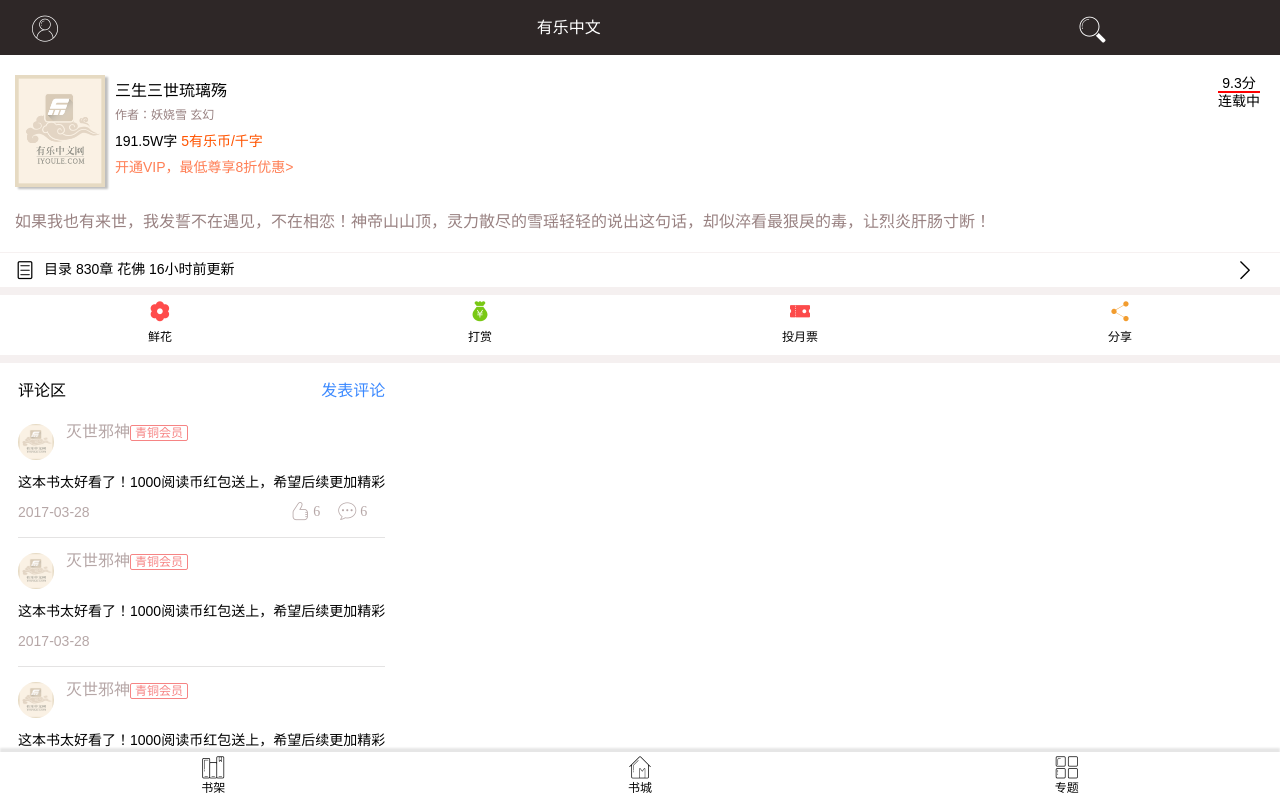
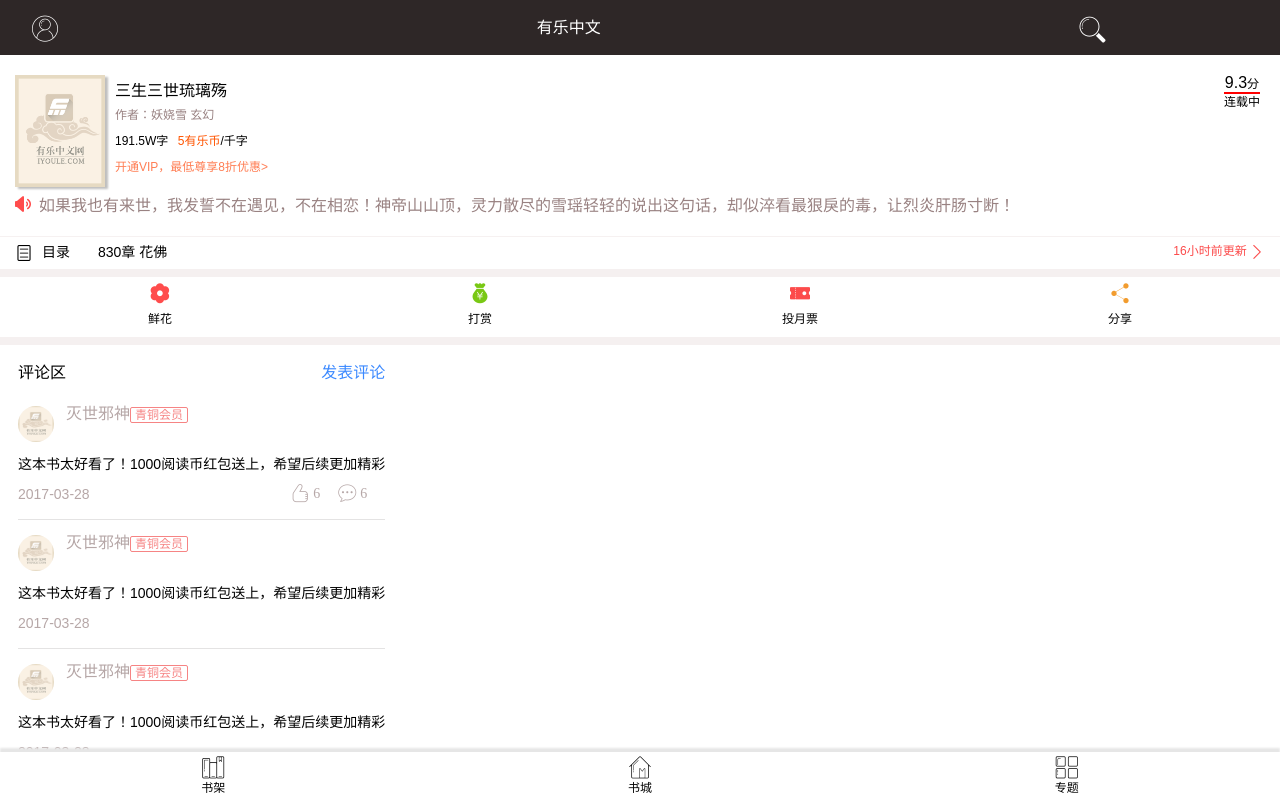
Before and after one commit to en-wode/iyoule-app, a Vue app: page /book in a window 1280 px wide. Shown: the top 798 px of the page. Built offline with nearby package versions, Linux system fonts and the light colour scheme; what mint-ui would draw is missing.

Commit message:
搜索页面

```diff
--- a/src/common/stylus/base.styl
+++ b/src/common/stylus/base.styl
@@ -102,6 +102,24 @@
         border-radius 2px
         font-size 12px
         padding 0px 4px
+      .user_vip
+        font-size 12px
+        border 1px solid #f68484
+        i
+          color white
+          background-color #f68484
+          font-style:normal
+          font-size 12px
+          padding 2px 4px
+      .user_author
+        font-size 14px
+        border-radius 2px
+        i
+          font-style:normal
+          color white
+          background-color #4587ff
+          font-size 12px
+          padding 2px 4px
     .comment_time
       color #b6a7a7
       font-size 14px
--- a/src/components/comment/comment.vue
+++ b/src/components/comment/comment.vue
@@ -2,14 +2,14 @@
     <div >
       <div class="lz border_bottom">
         <div class="comment">
-          <div class="ev_comment kuai ">
+          <div class="ev_comment kuai lz">
             <div class="tx">
               <img src="../../components/operation/baser_cover.png" alt="" width="36" height="36">
             </div>
             <div class="user_new">
               <span>灭世邪神</span>
+              <span class="user_lv">青铜会员</span>
               <span class="pl">楼主</span>
-              <span class="user_lv">青铜会员</span>
             </div>
             <p class="kuai">这本书太好看了！1000阅读币红包送上，希望后续更加精彩</p>
             <p class="comment_time">2017-03-28<i class="icon-zan fr"><span>6</span></i></p>
@@ -27,7 +27,7 @@
             <span class="user_lv">青铜会员</span>
           </div>
           <p class="kuai">这本书太好看了！1000阅读币红包送上，希望后续更加精彩</p>
-          <p class="comment_time">2017-03-28<i class="icon-comment fr"></i></p>
+          <p class="comment_time">2017-03-28<i class="icon-comment2 fr"></i></p>
         </div>
         <div class="ev_comment kuai">
           <div class="tx">
@@ -45,13 +45,11 @@
 </template>
 
 <style lang="stylus" rel="stylesheet/stylus" type="text/stylus" scoped>
-  .pl
-    color #3b89ff
-    font-size 12px
-  .user_lv
-    display block
-    margin-top 3px
-    width 48px
+  .ev_comment
+    border-bottom none
+    .pl
+      color #3b89ff
+      font-size 12px
 </style>
 
 <script type="text/ecmascript-6">
--- a/src/components/home-header/detail-header.vue
+++ b/src/components/home-header/detail-header.vue
@@ -88,6 +88,8 @@
             gift: '打赏',
             yuep: '月票',
             commentt: '书评区',
+            jin: '精华评论',
+            hot: '热门评论',
             warn: '章节报错',
             more: '更多设置'
           }
--- a/src/router/index.js
+++ b/src/router/index.js
@@ -18,6 +18,7 @@
 import catalog from '../views/catalog/catalog'
 import comment from '../components/comment/comment'
 import commentt from '../views/comment/commentt'
+import commentt2 from '../views/comment/commentt2'
 import book from '../views/book/book'
 import bookread from '../views/bookread/bookread'
 import warn from '../views/bookread/book-detail/warn'
@@ -88,6 +89,10 @@
         {
           path: '/commentt',
           component: commentt
+        },
+        {
+          path: '/commentt2',
+          component: commentt2
         },
         {
           path: '/catalog',
--- a/src/views/book/book.vue
+++ b/src/views/book/book.vue
@@ -7,18 +7,18 @@
       <div class="book_new">
         <h3>三生三世琉璃殇</h3>
         <p >作者：妖娆雪 玄幻</p>
-        <p>191.5W字 <span>5有乐币/千字</span></p>
+        <p>191.5W字   <span>5有乐币</span>/千字</p>
         <p>开通VIP，最低尊享8折优惠></p>
       </div>
       <div class="book_pf">
-        <p>9.3分</p>
+        <p><span>9.3</span>分</p>
         <p>连载中</p>
       </div>
-      <p class="brief">如果我也有来世，我发誓不在遇见，不在相恋！神帝山山顶，灵力散尽的雪瑶轻轻的说出这句话，却似淬看最狠戾的毒，让烈炎肝肠寸断！</p>
+      <p class="brief"><i class="icon-horn red"></i>如果我也有来世，我发誓不在遇见，不在相恋！神帝山山顶，灵力散尽的雪瑶轻轻的说出这句话，却似淬看最狠戾的毒，让烈炎肝肠寸断！</p>
     </div>
     <div class="border_bottom">
       <p class="latest_new" @click="$router.push({path:'/catalog',query:{book:'catalog'}})">
-        <i class="icon-consuming-records"></i>目录 <span>830章 花佛</span> 16小时前更新<span class="fr"> <i class="icon-arrow"></i></span>
+        <i class="icon-consuming-records"></i>目录 <span class="zhangjie">830章 花佛</span> <span class="fr">16小时前更新 <i class="icon-arrow"></i></span>
       </p>
     </div>
     <div class="border_bottom book_handle">
@@ -103,13 +103,14 @@
     .book_new
       display inline-block
       padding-left 100px
-      height 128px
+      height 112px
       padding-top 8px
       p
         line-height 26px
-        font-size 14px
+        font-size 12px
         span
           color #ff5400
+          margin-left 6px
       p:nth-child(2)
         color #998282
         font-size 12px
@@ -125,16 +126,21 @@
       position absolute
       right 20px
       top 20px
-      font-size 14px
+      font-size 12px
       p
         text-align center
         width auto
         line-height 16px
         &:first-child
           border-bottom 2px solid red
+        span
+          font-size 16px
     .brief
       color #998282
       line-height 22px
+      font-size 16px
+      i
+        margin-right 8px
   .book_handle
     display flex
     padding 6px 0
@@ -157,12 +163,17 @@
       padding 8px 16px
       font-size 14px
       width 100%
+      .zhangjie
+        margin-left 24px
+      .fr
+        font-size 12px
+        color #fc4b4b
       i
-        font-size 22px
+        font-size 14px
         vertical-align middle
-        &:first-child
-          font-size 18px
-          margin-right 10px
+      .icon-consuming-records
+        font-size 16px
+        margin-right 10px
   h1
     padding 12px 18px 0 18px
   .title
--- a/src/views/comment/commentt.vue
+++ b/src/views/comment/commentt.vue
@@ -18,8 +18,8 @@
       </div>
       <div class="com_hot border_bottom">
         <ul>
-          <li><span class="jin">精</span>精华评论（16）<span class="fr"><i class="icon-arrow"></i></span></li>
-          <li><span class="hot">热</span>热门评论（19）<span class="fr"><i class="icon-arrow"></i></span></li>
+          <li @click="$router.push({path:'/commentt2',query:{book:'jin'}})"><span class="jin">精</span>精华评论（16）<span class="fr"><i class="icon-arrow"></i></span></li>
+          <li @click="$router.push({path:'/commentt2',query:{book:'hot'}})"><span class="hot">热</span>热门评论（19）<span class="fr"><i class="icon-arrow"></i></span></li>
         </ul>
         <p class="comment_list" >
           <a href="">全部</a>
@@ -35,6 +35,10 @@
           <div class="user_new">
             <span>灭世邪神</span>
             <span class="user_lv">青铜会员</span>
+            <span class="user_vip">
+              <i>vip</i>
+            </span>
+            <span class="user_author"><i>作者</i></span>
           </div>
           <p class="kuai">这本书太好看了！1000阅读币红包送上，希望后续更加精彩</p>
           <p class="comment_time">2017-03-28</p>
--- /dev/null
+++ b/src/views/comment/commentt2.vue
@@ -0,0 +1,29 @@
+<template lang="html">
+    <div>
+      <div class="comment">
+        <div class="ev_comment kuai">
+          <div class="tx">
+            <img src="../../components/vertical-recommend/baser_cover.png" alt="" width="36" height="36">
+          </div>
+          <div class="user_new">
+            <span>灭世邪神</span>
+            <span class="user_lv">青铜会员</span>
+            <span class="user_vip">
+              <i>vip</i>
+            </span>
+            <span class="user_author"><i>作者</i></span>
+          </div>
+          <p class="kuai">这本书太好看了！1000阅读币红包送上，希望后续更加精彩</p>
+          <p class="comment_time">2017-03-28</p>
+        </div>
+      </div>
+    </div>
+</template>
+
+<style lang="stylus" rel="stylesheet/stylus" type="text/stylus" scoped>
+</style>
+
+<script type="text/ecmascript-6">
+    export default{
+    }
+</script>
```
